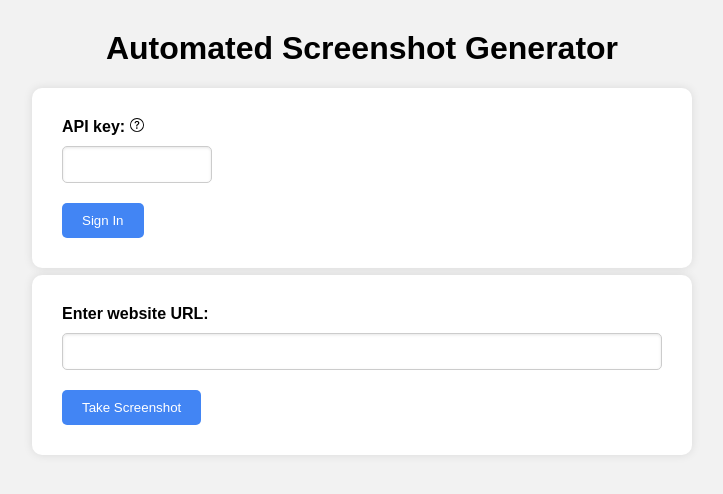
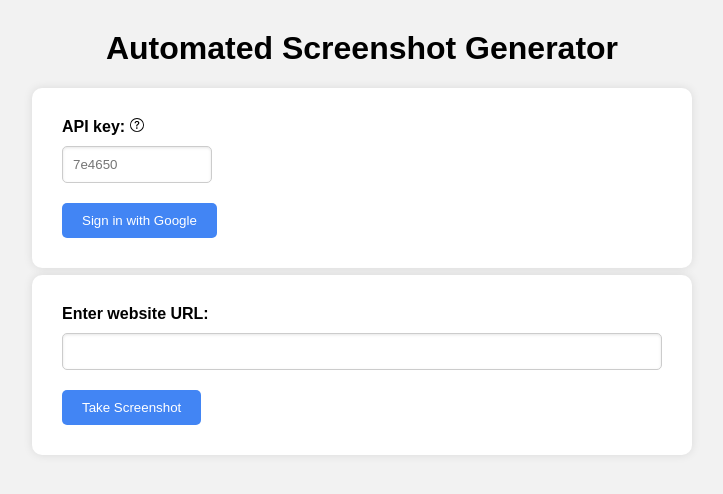
Before and after one commit to Yeshey/Automated-screenshot-generator-React, a React (Create React App) app: page / in a window 1280 px wide. Shown: the top 494 px of the page, without its empty margins (278-1001 px from the left). Built offline with nearby package versions, Linux system fonts and the light colour scheme.

Commit message:
get screenshot with my api key

```diff
--- a/package.json
+++ b/package.json
@@ -3,6 +3,7 @@
   "version": "0.1.0",
   "private": true,
   "dependencies": {
+    "@react-oauth/google": "^0.9.0",
     "@testing-library/jest-dom": "^5.16.5",
     "@testing-library/react": "^13.4.0",
     "@testing-library/user-event": "^13.5.0",
--- a/src/App.js
+++ b/src/App.js
@@ -1,26 +1,36 @@
-import React from "react";
-import DataForScreenshot from "./DataForScreenshot"; // import the Overlay component
+import React, { useState } from "react";
+import DataForScreenshot from "./DataForScreenshot";
 import './App.css';
 
 function App() {
+  const [imageUrl, setImageUrl] = useState("");
+
+  function takeScreenshot() {
+    const url = document.getElementById("link-input").value;
+    if (!url) {
+      alert("Please enter a valid URL.");
+      return;
+    }
+
+    const key = "7e4650";
+    const dimension = "1920x1080";
+    const format = "JPG";
+    const apiUrl = `https://api.screenshotmachine.com?key=${key}&url=${url}&dimension=${dimension}&format=${format}`;
+    setImageUrl(apiUrl);
+  }
+
   return (
     <div>
-
       <h1>Automated Screenshot Generator</h1>
-
       <DataForScreenshot />
-
       <form>
         <label htmlFor="link-input">Enter website URL:</label>
         <input type="text" id="link-input" name="link-input" /><br />
         <button type="button" onClick={takeScreenshot}>Take Screenshot</button>
       </form>
+      {imageUrl && <img src={imageUrl} alt="Screenshot" />}
     </div>
   );
 }
 
-function takeScreenshot() {
-  // Your code for taking screenshot goes here
-}
-
 export default App;
--- a/src/DataForScreenshot.js
+++ b/src/DataForScreenshot.js
@@ -1,5 +1,6 @@
 import React from "react";
 import QuestionMark from "./QuestionMark"; // import the Overlay component
+import GoogleAuth from "./GoogleAuth"; // import the Overlay component
 import "./DataForScreenshot.css";
 
 function DataForScreenshot() {
@@ -11,18 +12,12 @@ function DataForScreenshot() {
               <span>API key:</span>
               <QuestionMark text="Please enter your API from screenshotmachine.com" />
             </label>
-            <input className="input-api-key" type="text" id="api-key" name="api-key" />
+            <input className="input-api-key" type="text" id="api-key" name="api-key" placeholder="7e4650" />
           </div>
-          <div className="input-group">
-            <button type="button" onClick={signIn}>Sign In</button>
-          </div>
+          <GoogleAuth />
         </div>
     </div>
   );
 }
 
-function signIn() {
-  // Your code for signing in to Google Drive goes here
-}
-
 export default DataForScreenshot;
--- /dev/null
+++ b/src/GoogleAuth.js
@@ -0,0 +1,39 @@
+import React, { useState } from "react";
+import { GoogleOAuthProvider } from '@react-oauth/google';
+
+function GoogleAuth() {
+  const [isSignedIn, setIsSignedIn] = useState(false);
+  const [user, setUser] = useState(null);
+  const handleSignIn = async (auth) => {
+    setIsSignedIn(true);
+    const user = await auth.userinfo.get();
+    setUser(user);
+  };
+
+  const handleSignOut = (auth) => {
+    setIsSignedIn(false);
+    setUser(null);
+    auth.signOut();
+  };
+
+  return (
+    <div>
+      {!isSignedIn ? (
+        <GoogleOAuthProvider
+          clientId="<your_client_id>"
+          redirectUri="<your_redirect_uri>"
+          onSignIn={handleSignIn}
+        >
+          <button>Sign in with Google</button>
+        </GoogleOAuthProvider>
+      ) : (
+        <div>
+          <p>Signed in as {user.email}</p>
+          <button onClick={() => handleSignOut(auth)}>Sign out</button>
+        </div>
+      )}
+    </div>
+  );
+}
+
+export default GoogleAuth;
```
Also changed, not shown: 1 other file (tests, documents, lock files or other folders).
